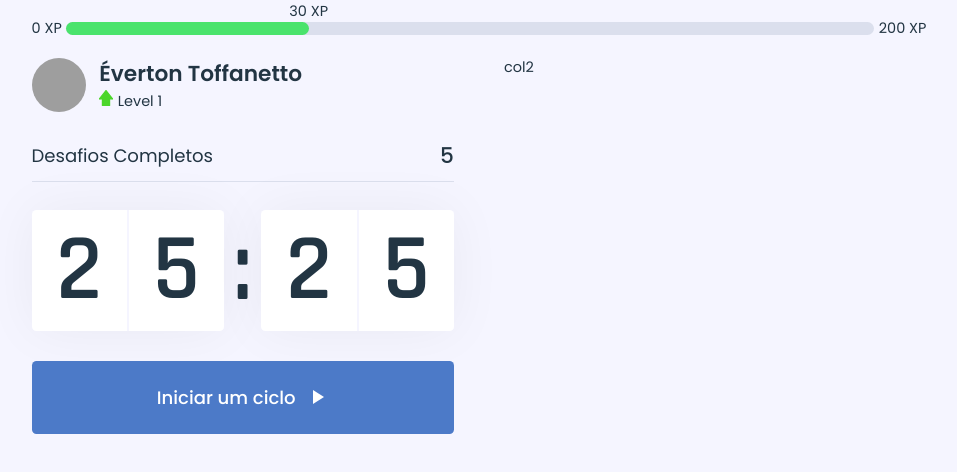
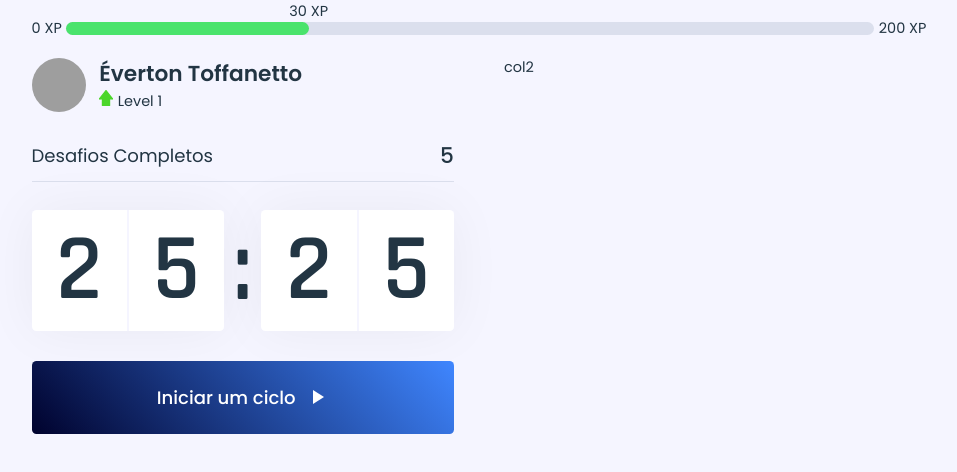
Before and after one commit to everton-dgn/pomodoro-react, a React (Create React App) app: page / in a window 1280 px wide. Shown: the top 472 px of the page, without its empty margins (161-1118 px from the left). Built offline with nearby package versions, Linux system fonts and the light colour scheme; grey boxes are pictures that could not be loaded.

Commit message:
:lipstick: component BtnCicle add

```diff
--- a/src/components/Buttons/BtnCicle/index.tsx
+++ b/src/components/Buttons/BtnCicle/index.tsx
@@ -1,13 +1,15 @@
 import * as S from 'components/Buttons/BtnCicle/styles'
+import { ReactComponent as PlayArrow } from 'assets/img/icons/PlayArrow.svg'
 
-type PropsTypeBg = {
-  children: any
-}
-
-export const BtnCicle = ({ children }: PropsTypeBg) => {
+export const BtnCicle = ({ onClick }: any) => {
   return (
     <>
-      <S.Btn>{children}</S.Btn>
+      <S.Btn onClick={onClick}>
+        <span>
+          Iniciar um ciclo
+          <PlayArrow />
+        </span>
+      </S.Btn>
     </>
   )
 }
--- a/src/components/Buttons/BtnCicle/styles.ts
+++ b/src/components/Buttons/BtnCicle/styles.ts
@@ -10,19 +10,58 @@ export const Btn = styled.button`
   margin-top: 3.2rem;
   font-weight: 500;
   font-size: 2rem;
-  background-color: ${s.blue500};
+  background-image: ${s.lgBlue500};
   color: ${s.light100};
-  transition: background-color 0.2s linear;
+  transition: background 0.3s linear;
+  position: relative;
+  overflow: hidden;
+
+  &:before {
+    background-image: ${s.lgBlue600};
+    content: '';
+    display: block;
+    height: 100%;
+    position: absolute;
+    top: 0;
+    left: 0;
+    opacity: 0;
+    width: 100%;
+    transition: opacity 0.2s linear;
+  }
+
+  &:after {
+    background-image: ${s.lgBlue700};
+    content: '';
+    display: block;
+    height: 100%;
+    position: absolute;
+    top: 0;
+    left: 0;
+    opacity: 0;
+    width: 100%;
+    transition: opacity 0.2s linear;
+  }
 
   &:hover {
-    background-color: ${s.blue600};
+    &:before {
+      opacity: 1;
+    }
   }
 
   &:focus {
-    background-color: ${s.blue700};
+    &:after {
+      opacity: 1;
+    }
   }
 
   svg {
     margin-left: 1rem;
   }
+
+  span {
+    z-index: 1;
+    display: flex;
+    align-items: center;
+    justify-content: center;
+  }
 `
```
